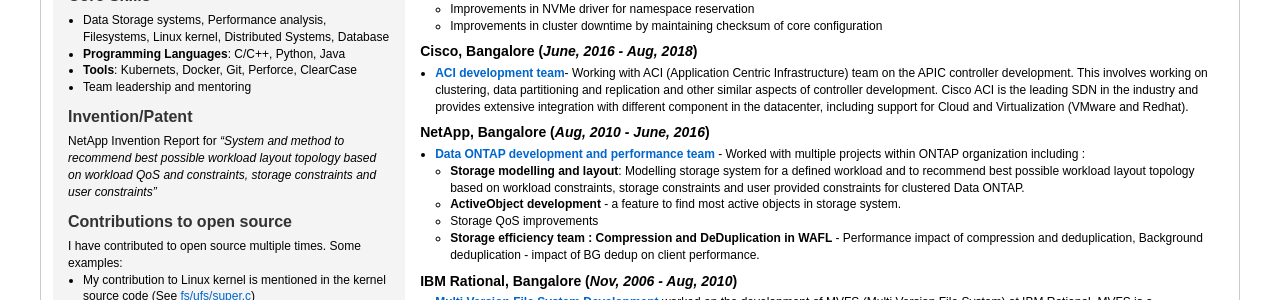
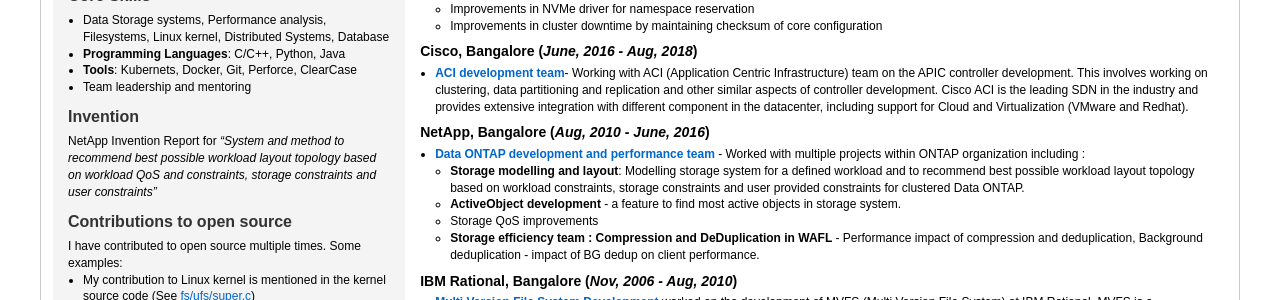
Before and after one commit to niraj17/niraj17.github.io, a Jekyll site: the page niraj.html, which Jekyll copies as it is, in a window 1280 px wide. Shown: the part 288-588 px from the top of the page. Built offline with Jekyll 4.4.1, drawn with Linux system fonts in a browser that asks for light colours.

Commit message:
Update niraj.html

```diff
--- a/niraj.html
+++ b/niraj.html
@@ -139,7 +139,7 @@
                 </ul>
             </div>
             <div class="section">
-               <h2>Invention/Patent</h2>
+               <h2>Invention</h2>
 
                 NetApp Invention Report for <i>“System
    and method to recommend best possible
```
